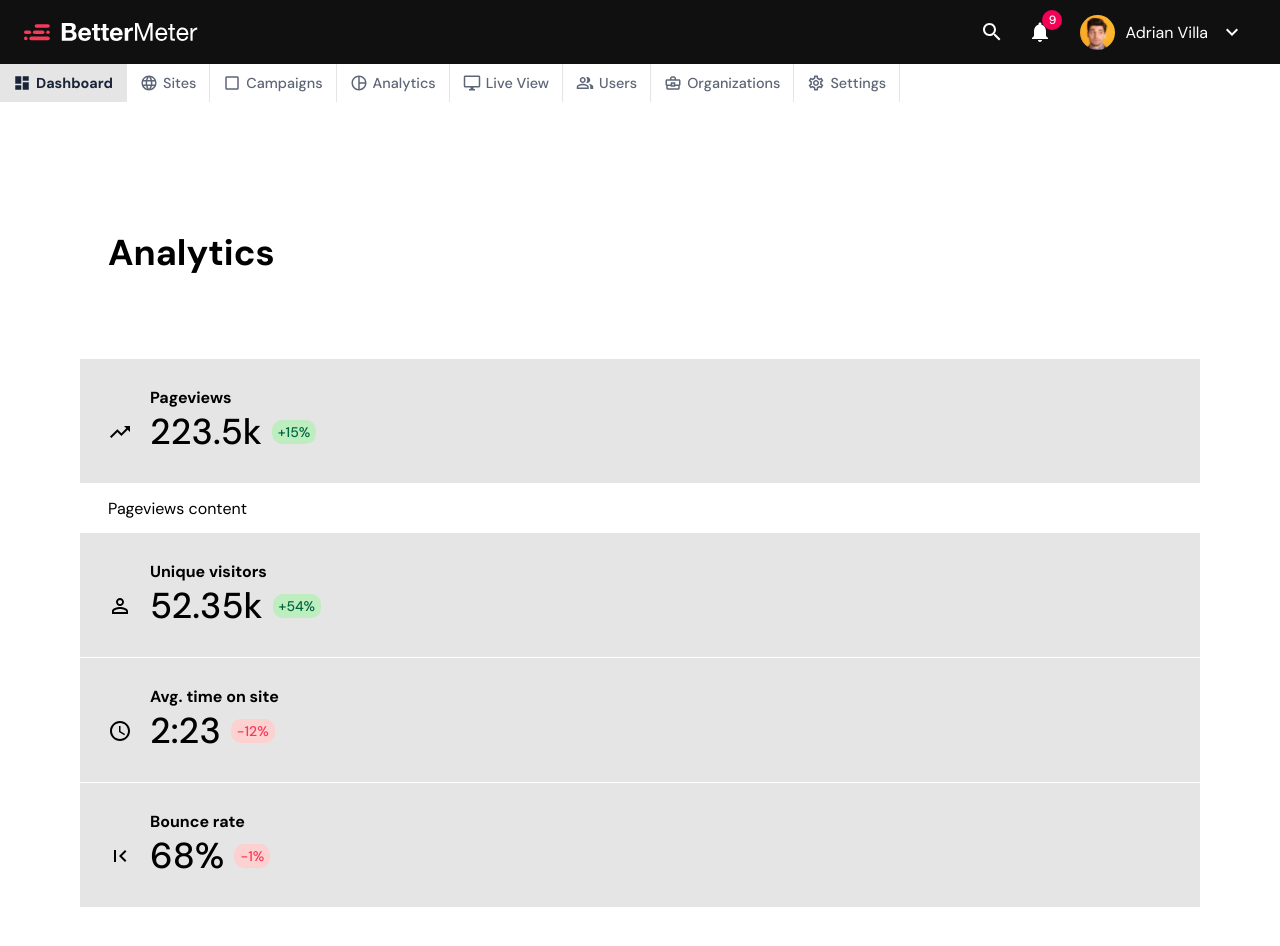
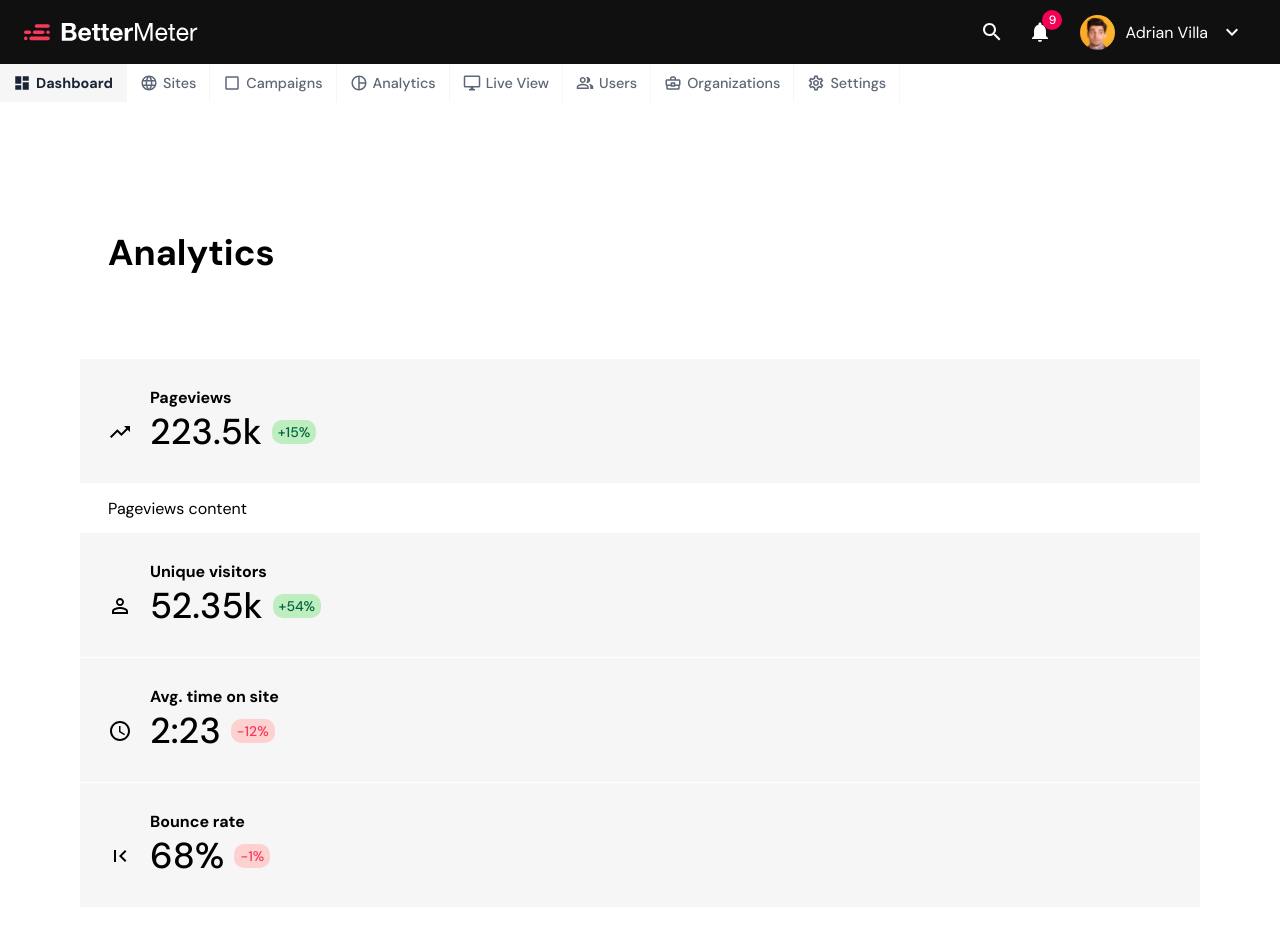
Before and after one commit to GBarkhatov/carlo-test, a React (Create React App) app: page / in a window 1280 px wide. Shown: the top 946 px of the page. Built offline with nearby package versions, Linux system fonts and the light colour scheme.

Commit message:
change color

```diff
--- a/src/components/AnalyticsPanel/Tab.js
+++ b/src/components/AnalyticsPanel/Tab.js
@@ -4,7 +4,7 @@ import styled from 'styled-components/macro'
 const Component = styled.div``
 
 const TopPart = styled.div`
-  background: #e5e5e5;
+  background: #f6f6f6;
   border-bottom: 1px solid #fff;
   padding: 28px;
 `
--- a/src/components/AppBar/Links.js
+++ b/src/components/AppBar/Links.js
@@ -20,10 +20,10 @@ const Button = styled(Link)`
   text-decoration: none;
   color: ${(props) => (props.match === 'yes' ? '#1A2437' : '#5D6677')};
   background-color: ${(props) =>
-    props.match === 'yes' ? '#E5E5E5' : '#FFFFFF'};
+    props.match === 'yes' ? '#f6f6f6' : '#FFFFFF'};
   font-weight: ${(props) => (props.match === 'yes' ? 700 : 500)};
   font-size: 0.9rem;
-  border-right: 1px solid #E5E5E5;
+  border-right: 1px solid #f6f6f6;
 
   &:hover {
     filter: brightness(110%);
--- a/src/components/Container/Container.js
+++ b/src/components/Container/Container.js
@@ -5,7 +5,7 @@ const Component = styled.div`
   display: flex;
   min-height: calc(100vh - 56px);
   /* inconsistencies across the design */
-  /* background-color: #E5E5E5; */
+  /* background-color: #f6f6f6; */
   background-color: #fff;
 
   @media screen and (min-width: 750px) {
```
